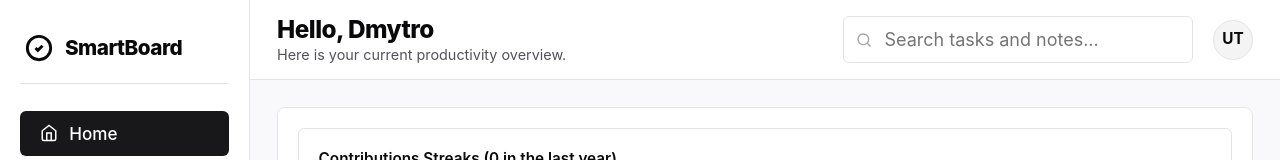
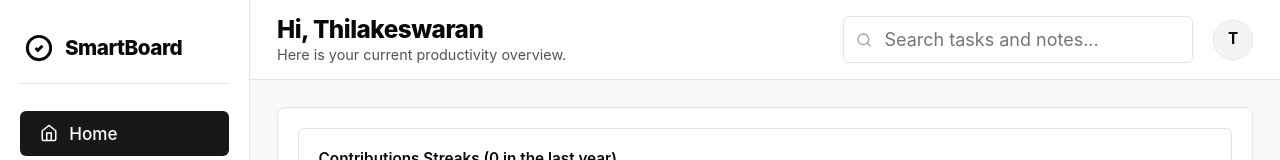
Before and after one commit to ThilakesB/smart-task2, a React (Vite) app: page / in a window 1280 px wide. Shown: the top 160 px of the page. Built offline with nearby package versions, Linux system fonts and the light colour scheme.

Commit message:
style: change header greeting to Hi, Thilakeswaran and avatar initials to T

```diff
--- a/src/components/layout/MainLayout.jsx
+++ b/src/components/layout/MainLayout.jsx
@@ -3,8 +3,8 @@ import { SearchBar } from '../common/SearchBar';
 import { ThemeToggle } from '../common/ThemeToggle';
 
 export function MainLayout({ activeTab, onTabChange, children }) {
-  // Simple Initials Avatar "UT" for User Tasker
-  const avatarInitials = "UT";
+  // Simple Initials Avatar "T" for Thilakeswaran
+  const avatarInitials = "T";
 
   return (
     <div className="app-workspace-container">
@@ -90,7 +90,7 @@ export function MainLayout({ activeTab, onTabChange, children }) {
         {/* Top Header Bar */}
         <header className="viewport-header animate-fade-in">
           <div className="viewport-header-greeting">
-            <h1 className="greeting-title">Hello, Dmytro</h1>
+            <h1 className="greeting-title">Hi, Thilakeswaran</h1>
             <p className="greeting-subtitle">Here is your current productivity overview.</p>
           </div>
 
```
